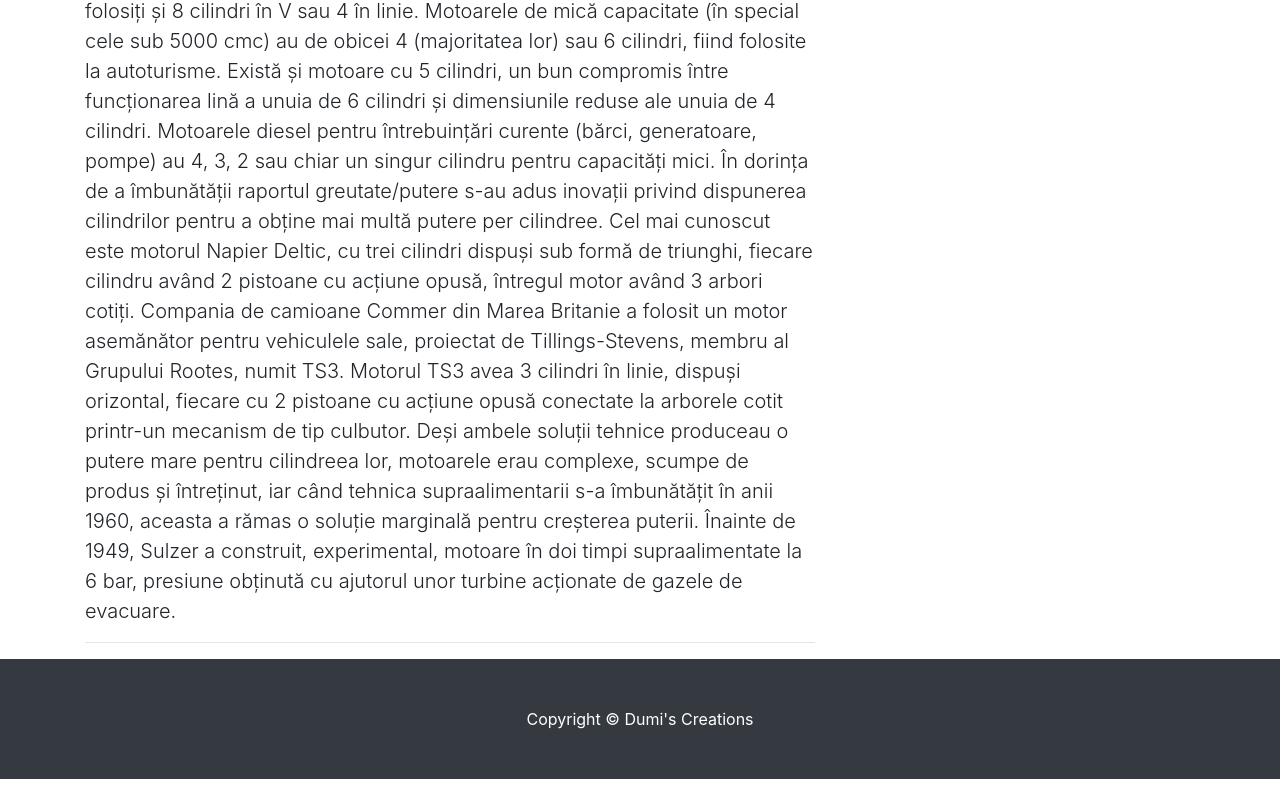
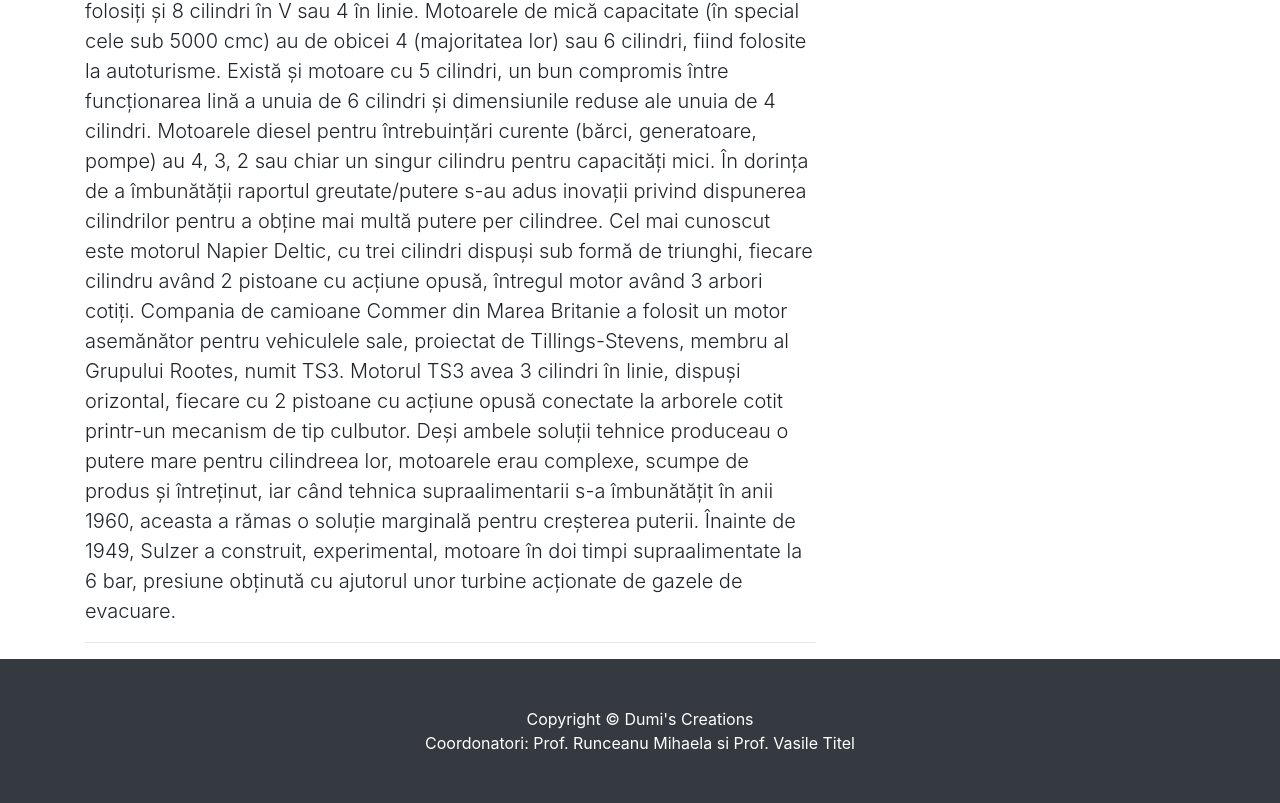
Before and after one commit to Andrei250/Motors-Otto-Diesel-Electric-, a website: page diesel.html in a window 1280 px wide. Shown: the part 3870-4673 px from the top of the page. Before the commit the page ends 4649 px from the top, so only its background shows below. Drawn offline with Linux system fonts and the light colour scheme.

Commit message:
Project done

```diff
--- a/diesel.html
+++ b/diesel.html
@@ -158,6 +158,7 @@
     <footer class="py-5 bg-dark">
       <div class="container">
         <p class="m-0 text-center text-white">Copyright &copy; Dumi's Creations</p>
+        <p class="m-0 text-center text-white">Coordonatori: Prof. Runceanu Mihaela si Prof. Vasile Titel</p>
       </div>
       <!-- /.container -->
     </footer>
```
Also changed, not shown: electric.html (+1 -0 lines), index.html (+1 -0 lines), otto.html (+1 -0 lines), rebus.html (+1 -0 lines), 1 other file.
